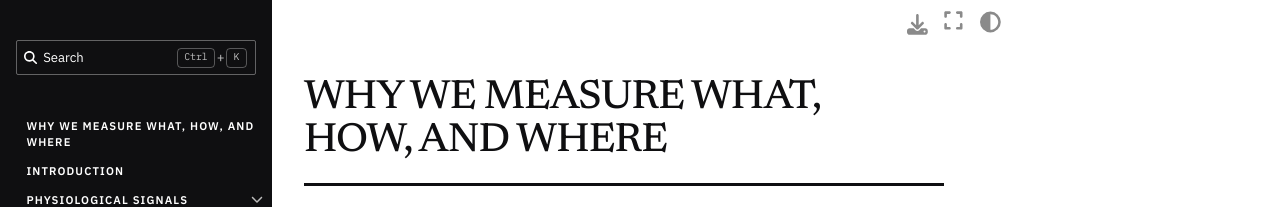
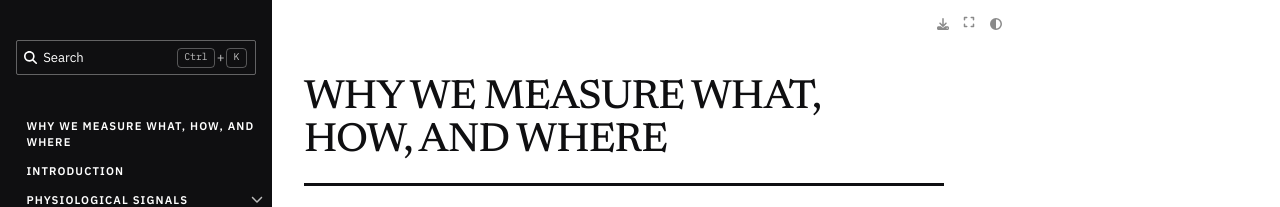
Before and after one commit to bilgekobas/WhyWeMeasureWhat, a Jupyter Book: the page built from book/content/index.md, in a window 1280 px wide. Shown: the top 207 px of the page. Built offline with Jupyter Book 1.0.4 settings and Sphinx 7.4.7 and the Sphinx Book theme 1.1.4, drawn with Linux system fonts in a browser that asks for light colours.

Commit message:
Target theme toolbar container for compact icon sizing

```diff
--- a/book/_static/custom.css
+++ b/book/_static/custom.css
@@ -784,12 +784,12 @@ html { scrollbar-gutter: stable; }
 @media (min-width: 992px) {
   .bd-header-article .primary-toggle { display: none !important; }
 }
-.bd-header-article .header-article-items-end .btn {
+.bd-header-article .header-article-items__end .btn {
   font-size: .75rem;
   padding: .35rem .45rem;
 }
-.bd-header-article .header-article-items-end .btn i,
-.bd-header-article .header-article-items-end .btn .svg-inline--fa {
+.bd-header-article .header-article-items__end .btn i,
+.bd-header-article .header-article-items__end .btn .svg-inline--fa {
   font-size: .75rem !important;
   width: .75rem;
   height: .75rem;
```
